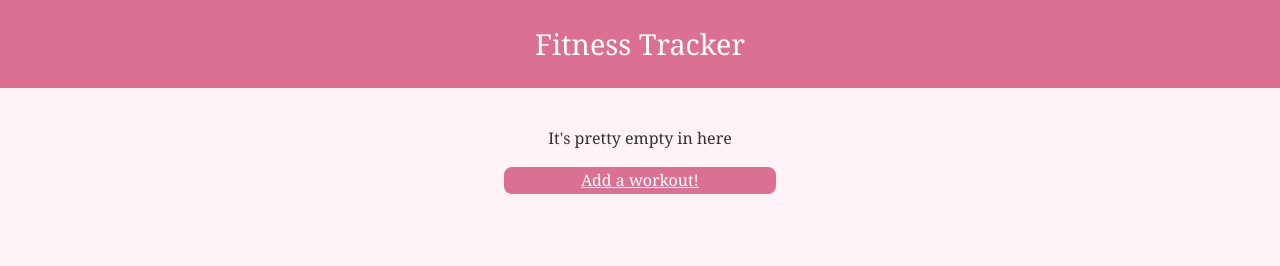
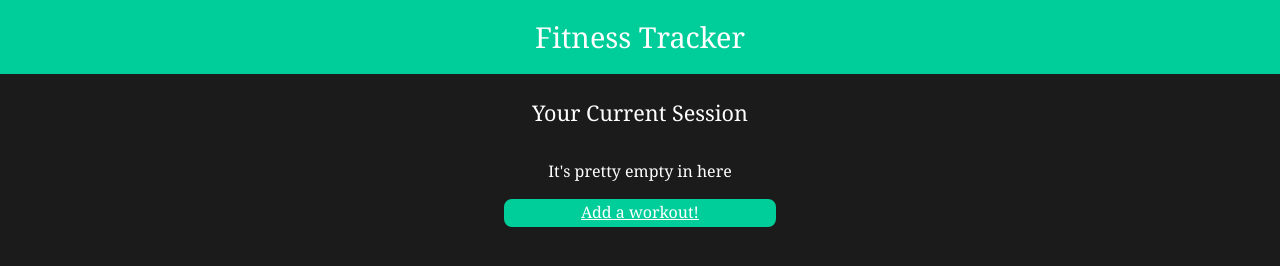
Before and after one commit to RyanTimesTen/fitness-tracker, a Gatsby site: page / in a window 1280 px wide. Built offline with nearby package versions, Linux system fonts and the light colour scheme; Gatsby itself is replaced by a stand-in of ours.

Commit message:
totally using robinhoods colors cause theyre dank

```diff
--- a/src/components/SiteHeader.js
+++ b/src/components/SiteHeader.js
@@ -2,11 +2,12 @@ import React from 'react';
 import { Link } from 'gatsby';
 import PropTypes from 'prop-types';
 import Header from './Header';
+import colors from '../utils/colors';
 
 const SiteHeader = ({ siteTitle }) => (
   <div
     style={{
-      background: `palevioletred`,
+      background: `${colors.robinhoodGreen}`,
       marginBottom: `1.45rem`,
     }}
   >
@@ -14,7 +15,7 @@ const SiteHeader = ({ siteTitle }) => (
       style={{
         margin: `0 auto`,
         maxWidth: 960,
-        padding: `1.45rem 1.0875rem`,
+        padding: `1rem 1.0875rem`,
       }}
     >
       <Header large thin>
--- a/src/components/card.js
+++ b/src/components/card.js
@@ -1,4 +1,5 @@
 import styled from 'styled-components';
+import colors from '../utils/colors';
 
 export const Card = styled.div`
   padding: 1rem;
@@ -8,7 +9,9 @@ export const Card = styled.div`
   display: flex;
   flex-direction: column;
   align-items: center;
-  background-color: white;
+  background-color: ${colors.darkerRobinhoodBlack};
+  border: 2px solid ${colors.darkRobinhoodBorderBlack};
+  color: white;
 `;
 
 export const CardTitle = styled.span`
--- a/src/components/header.js
+++ b/src/components/header.js
@@ -4,6 +4,7 @@ const Header = styled.header`
   margin: ${props => (props.thin ? '0' : '1rem')};
   font-weight: 550;
   text-align: center;
+  color: white;
 
   font-size: ${props =>
     props.large ? '1.8rem' : props.medium ? '1.35rem' : '1rem'};
--- a/src/components/layout.js
+++ b/src/components/layout.js
@@ -5,6 +5,7 @@ import { library } from '@fortawesome/fontawesome-svg-core';
 import { faPlus } from '@fortawesome/free-solid-svg-icons';
 import styled, { createGlobalStyle } from 'styled-components';
 import SiteHeader from './SiteHeader';
+import colors from '../utils/colors';
 
 library.add(faPlus);
 
@@ -42,7 +43,7 @@ const Wrapper = styled.div`
 
 const GlobalStyle = createGlobalStyle`
   body {
-    background-color: #fff3f7;
+    background-color: ${colors.robinhoodBlack};
   }
 `;
 
--- a/src/pages/index.js
+++ b/src/pages/index.js
@@ -10,9 +10,7 @@
 export default function IndexPage() {
   return (
     <Layout>
-      {session.workouts.length > 0 && (
-        <Header medium>Your Current Session</Header>
-      )}
+      <Header medium>Your Current Session</Header>
       {session.workouts.length > 0 ? (
         session.workouts.map(workout => (
           <Workout
@@ -47,14 +45,14 @@
 `;
 
 const StyledLink = styled(Link)`
-  background-color: palevioletred;
+  background-color: #00ce9a;
   color: white;
 `;
 
 const NewWorkoutLink = styled(StyledLink)`
-  border: 2px solid palevioletred;
+  border: 2px solid #00ce9a;
   border-radius: 8px;
-  background-color: palevioletred;
+  background-color: #00ce9a;
   color: white;
   width: 17rem;
   text-align: center;
--- /dev/null
+++ b/src/utils/colors.js
@@ -0,0 +1,8 @@
+const colors = {
+  robinhoodBlack: '#1b1b1c',
+  darkerRobinhoodBlack: '#252525',
+  darkRobinhoodBorderBlack: '#0e0d0d',
+  robinhoodGreen: '#00ce9a',
+};
+
+export default colors;
```
Also changed, not shown: src/pages/new-workout.js (+7 -4 lines).
